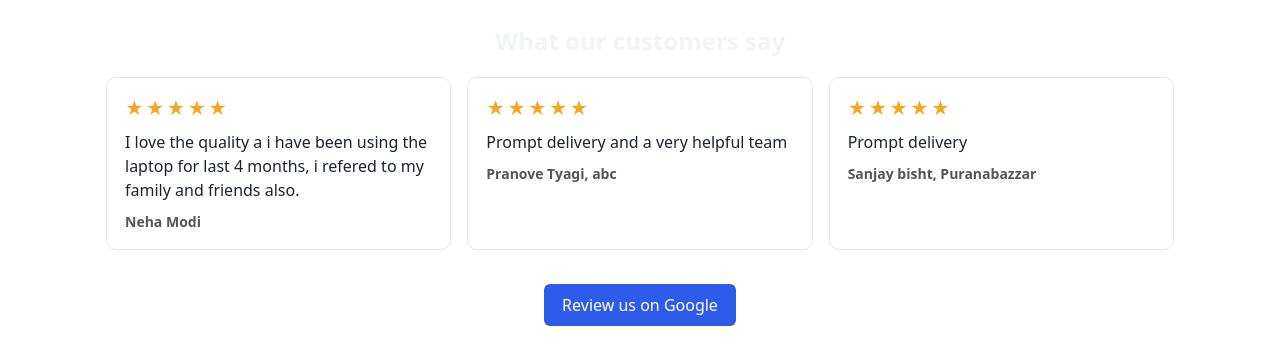
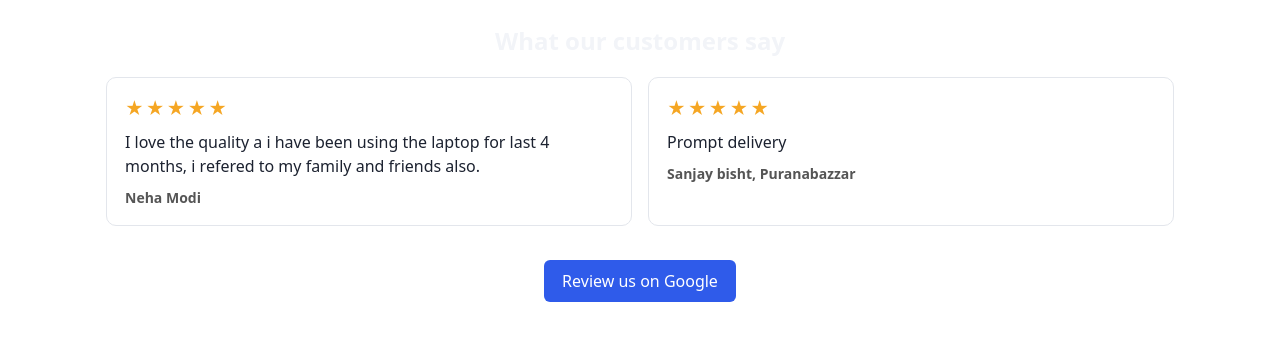
Before and after one commit to nexcai/nexcai-billing-releases, a plain HTML site: page testimonials/index.html in a window 1280 px wide. Drawn offline with Linux system fonts and the light colour scheme.

Commit message:
Update testimonials (2)

```diff
--- a/testimonials/index.html
+++ b/testimonials/index.html
@@ -18,7 +18,6 @@
   <h2>What our customers say</h2>
   <div class="nxc-grid">
     <figure class="nxc-card"><div class="nxc-stars" role="img" aria-label="5 out of 5 stars">★★★★★</div><blockquote>I love the quality a i have been using the laptop for last 4 months, i refered to my family and friends also.</blockquote><figcaption>Neha Modi</figcaption></figure>
-    <figure class="nxc-card"><div class="nxc-stars" role="img" aria-label="5 out of 5 stars">★★★★★</div><blockquote>Prompt delivery and a very helpful team</blockquote><figcaption>Pranove Tyagi, abc</figcaption></figure>
     <figure class="nxc-card"><div class="nxc-stars" role="img" aria-label="5 out of 5 stars">★★★★★</div><blockquote>Prompt delivery</blockquote><figcaption>Sanjay bisht, Puranabazzar</figcaption></figure>
   </div>
   <p class="nxc-foot"><a class="nxc-btn" href="https://g.page/r/CWpJNpQKVFgxEBM/review" target="_blank" rel="noopener">Review us on Google</a></p>
```
